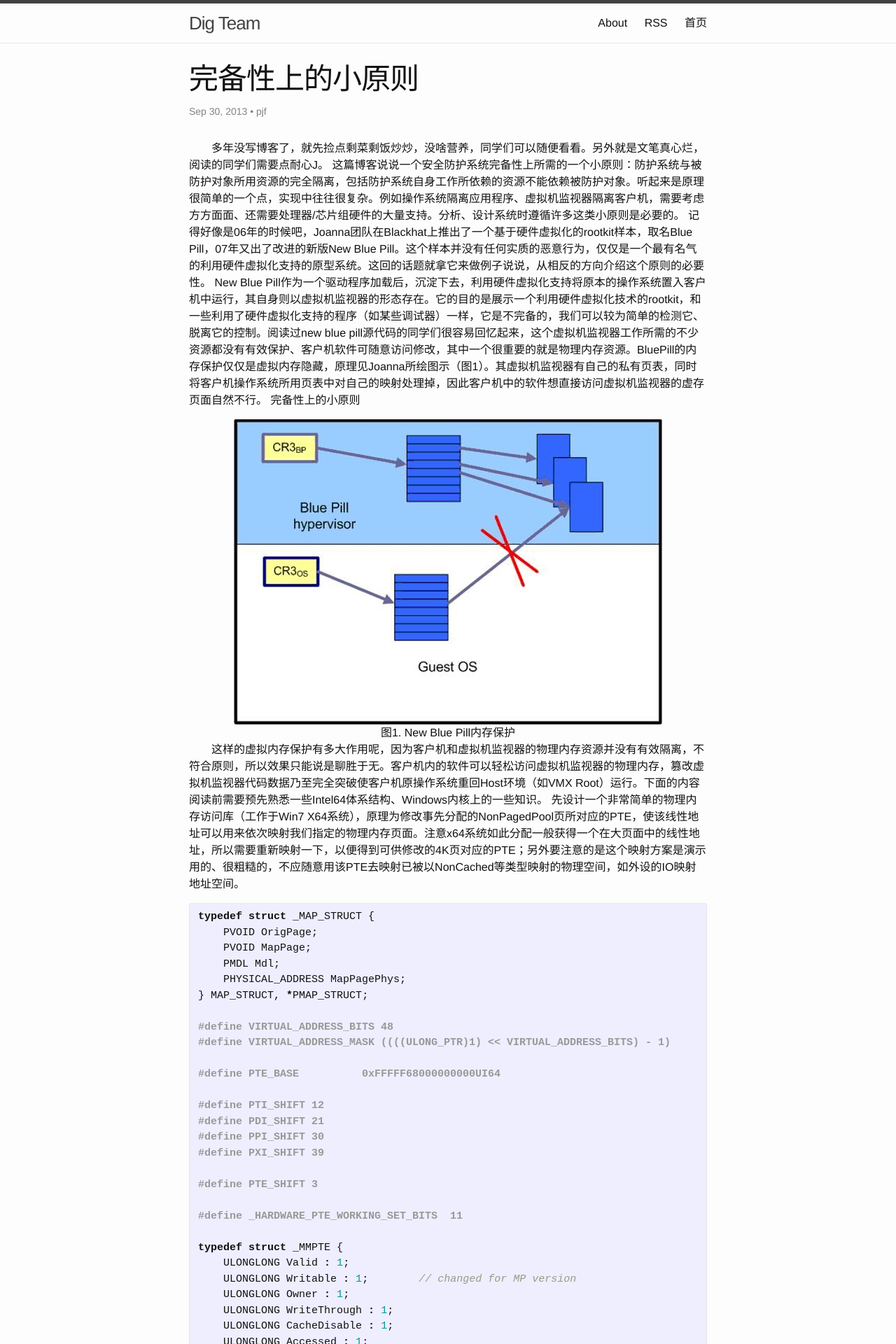
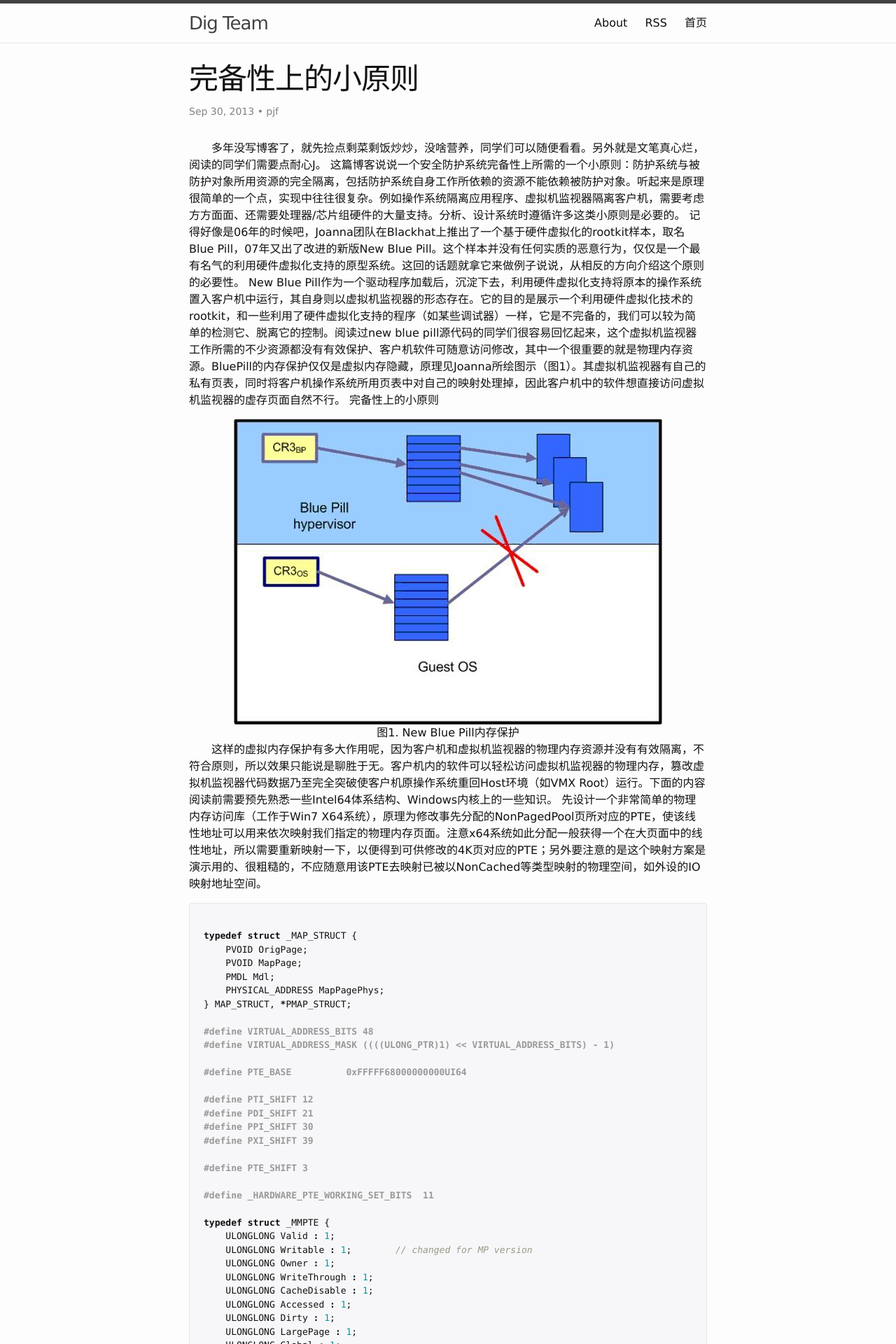
Before and after one commit to digteam/digteam.github.com, a Jekyll site: the page built from _posts/2013-09-30-The_completeness_of_small_principle.markdown, in a window 1280 px wide. Shown: the top 1920 px of the page at 70% size. Built offline with Jekyll 4.4.1, drawn with Linux system fonts in a browser that asks for light colours.

Commit message:
Modify highlight

```diff
--- a/_config.yml
+++ b/_config.yml
@@ -8,6 +8,13 @@ twitter_username: Digteam
 github_username:  digteam
 
 # Build settings
+permalink: /:year/:month/:day/:title
 highlighter: pygments
 markdown: kramdown
+kramdown:
+  auto_ids: true,
+  footnote_nr: 1
+  entity_output: as_char
+  toc_levels: 1..6
+  use_coderay: false
 img_url: http://digteam.github.com/images
--- a/_sass/_base.scss
+++ b/_sass/_base.scss
@@ -130,11 +130,12 @@ code {
     font-size: 15px;
     border: 1px solid $grey-color-light;
     border-radius: 3px;
-    background-color: #eef;
+    background-color: #f7f7f9;
 }
 
 code {
     padding: 1px 5px;
+    font-family: Menlo,Monaco,Consolas,"Droid Sans Mono","Courier New",monospace;
 }
 
 pre {
--- a/_sass/_syntax-highlighting.scss
+++ b/_sass/_syntax-highlighting.scss
@@ -65,3 +65,15 @@
     .vi    { color: #008080 } // Name.Variable.Instance
     .il    { color: #099 } // Literal.Number.Integer.Long
 }
+
+.highlight pre code {
+  margin: 20px 0 0;
+  padding: 8px;
+  display: block;
+  font-size: 13px;
+  /* background-color: #faebbc; */
+  border-radius: 6px;
+  background-position: top left;
+  background-repeat: no-repeat;
+  overflow:auto;
+}
--- a/css/main.scss
+++ b/css/main.scss
@@ -6,7 +6,7 @@
 
 
 // Our variables
-$base-font-family: Helvetica, Arial, sans-serif;
+$base-font-family: "Verdana","Georgia","Hiragino Sans GB","Microsoft YaHei",Trebuchet,"Trebuchet MS",Tahoma,"Lucida Grande","Lucida Sans Unicode",Verdana,Helvetica,Arial,sans-serif;
 $base-font-size:   16px;
 $small-font-size:  $base-font-size * 0.875;
 $base-line-height: 1.5;
```
